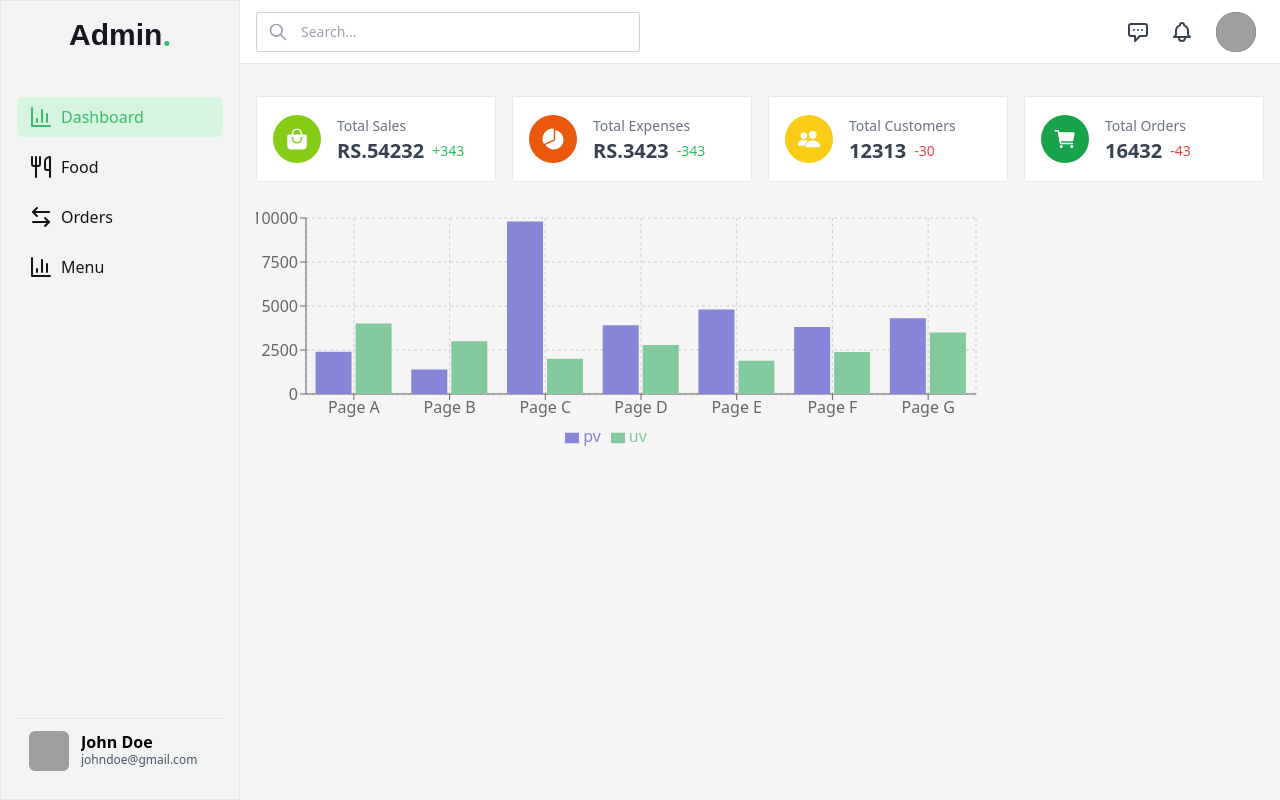
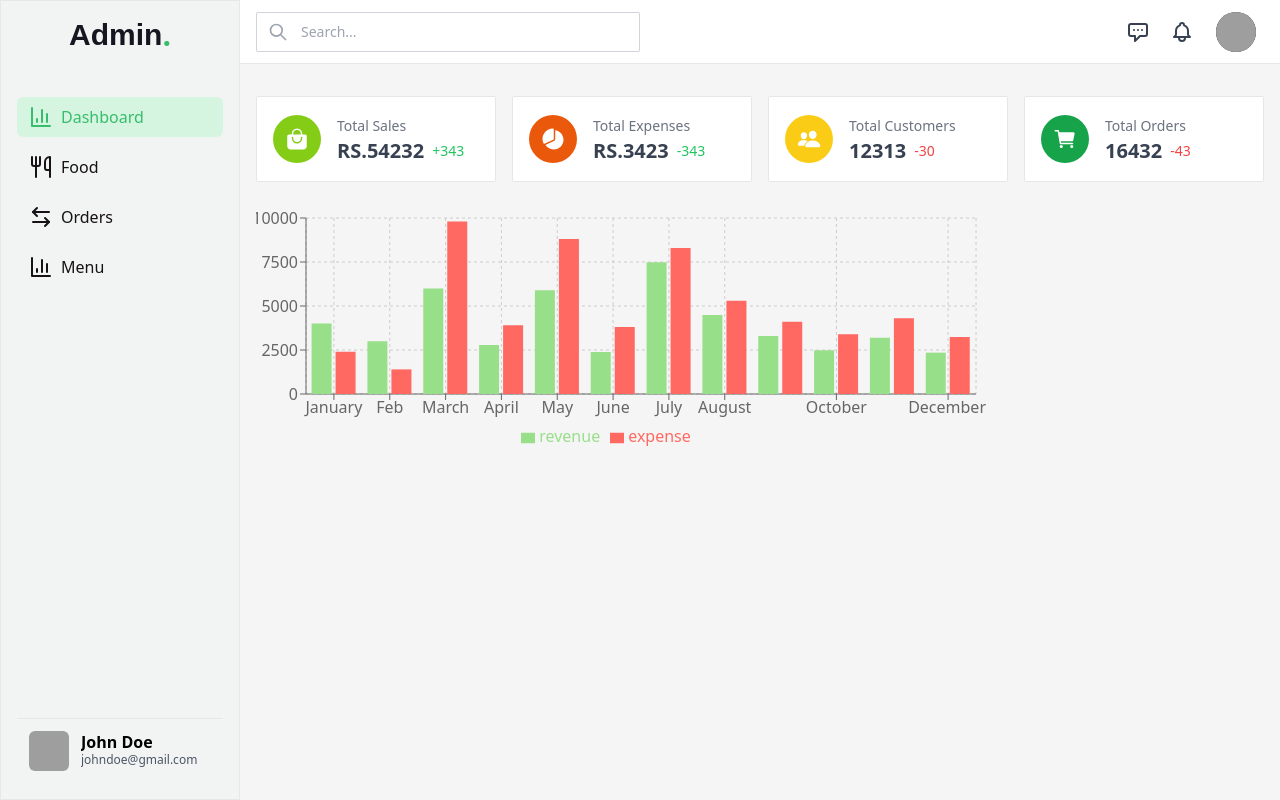
Before and after one commit to jerinwilson7/Canteen-Admin-Panel, a React (Create React App) app: page / in a window 1280 px wide. Built offline with nearby package versions, Linux system fonts and the light colour scheme; grey boxes are pictures that could not be loaded.

Commit message:
updated barchart

```diff
--- a/src/Components/Dashboard/Chart.jsx
+++ b/src/Components/Dashboard/Chart.jsx
@@ -5,39 +5,64 @@ import { Bar, BarChart, CartesianGrid, Legend, ResponsiveContainer, Tooltip, XAx
 
 const data = [
     {
-        "name": "Page A",
-        "uv": 4000,
-        "pv": 2400
+        "name": "January",
+        "revenue": 4000,
+        "expense": 2400
     },
     {
-        "name": "Page B",
-        "uv": 3000,
-        "pv": 1398
+        "name": "Feb",
+        "revenue": 3000,
+        "expense": 1398
     },
     {
-        "name": "Page C",
-        "uv": 2000,
-        "pv": 9800
+        "name": "March",
+        "revenue": 6000,
+        "expense": 9800
     },
     {
-        "name": "Page D",
-        "uv": 2780,
-        "pv": 3908
+        "name": "April",
+        "revenue": 2780,
+        "expense": 3908
     },
     {
-        "name": "Page E",
-        "uv": 1890,
-        "pv": 4800
+        "name": "May",
+        "revenue": 5890,
+        "expense": 8800
     },
     {
-        "name": "Page F",
-        "uv": 2390,
-        "pv": 3800
+        "name": "June",
+        "revenue": 2390,
+        "expense": 3800
     },
     {
-        "name": "Page G",
-        "uv": 3490,
-        "pv": 4300
+        "name": "July",
+        "revenue": 7490,
+        "expense": 8300
+    },
+    {
+        "name": "August",
+        "revenue": 4490,
+        "expense": 5300
+    },
+    {
+        "name": "September",
+        "revenue": 3290,
+        "expense": 4100
+    },
+    {
+        "name": "October",
+        "revenue": 2490,
+        "expense": 3400
+    },
+    {
+        "name": "November",
+        "revenue": 3190,
+        "expense": 4300
+    },
+    {
+        "name": "December",
+        "revenue": 2350,
+        "expense": 3240
     }
 ]
 
@@ -56,8 +81,8 @@ function Chart() {
             <YAxis />
             <Tooltip />
             <Legend />
-            <Bar dataKey="pv" fill="#8884d8" />
-            <Bar dataKey="uv" fill="#82ca9d" />
+            <Bar dataKey="revenue" fill="#98df8a" />
+            <Bar dataKey="expense" fill="#ff6961" />
         </BarChart>
         // <div className="h-[22rem] bg-white p-4 rounded-sm border border-gray-200 flex flex-col flex-1">
         //     <strong className="text-gray-700 font-medium">Transactions</strong>
```
